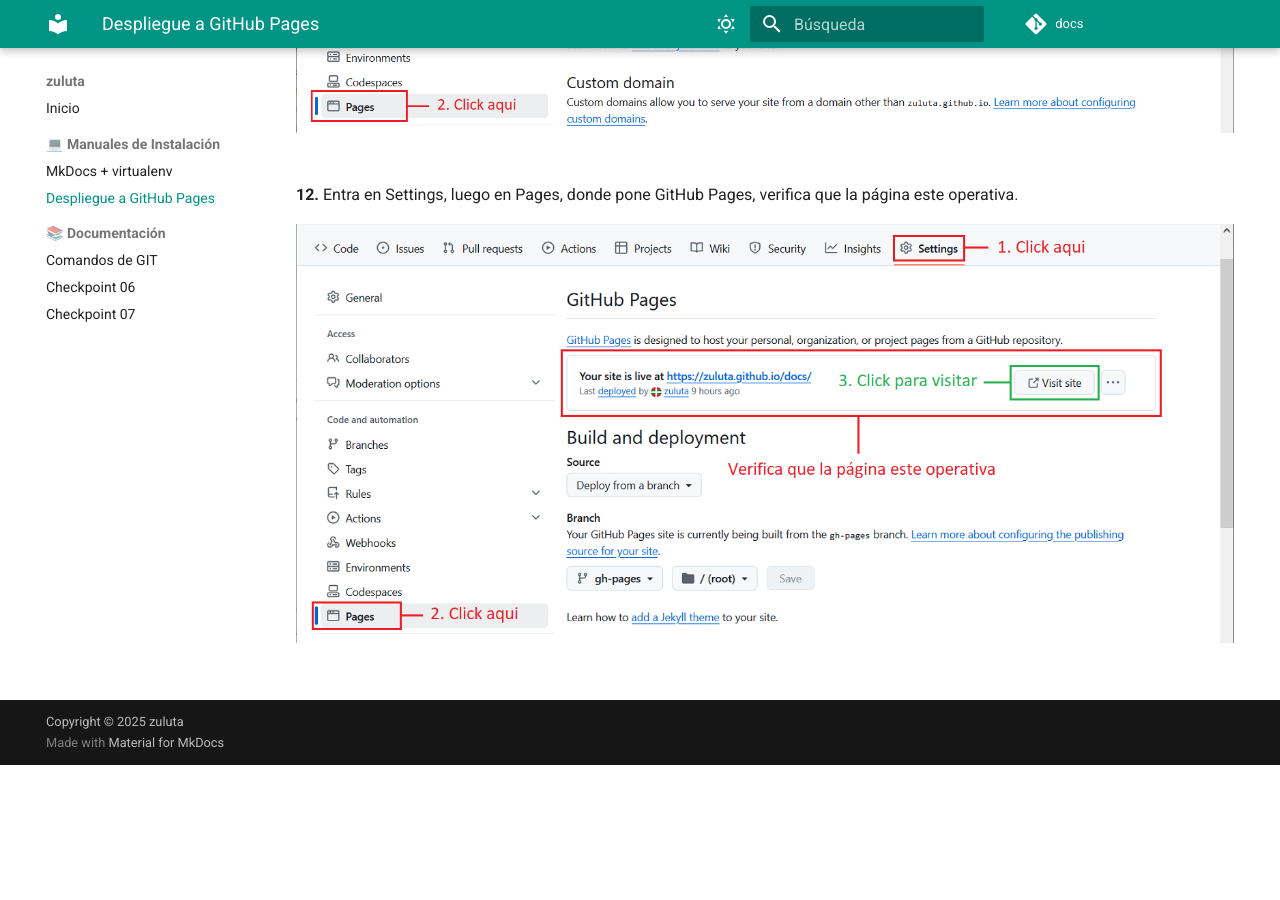
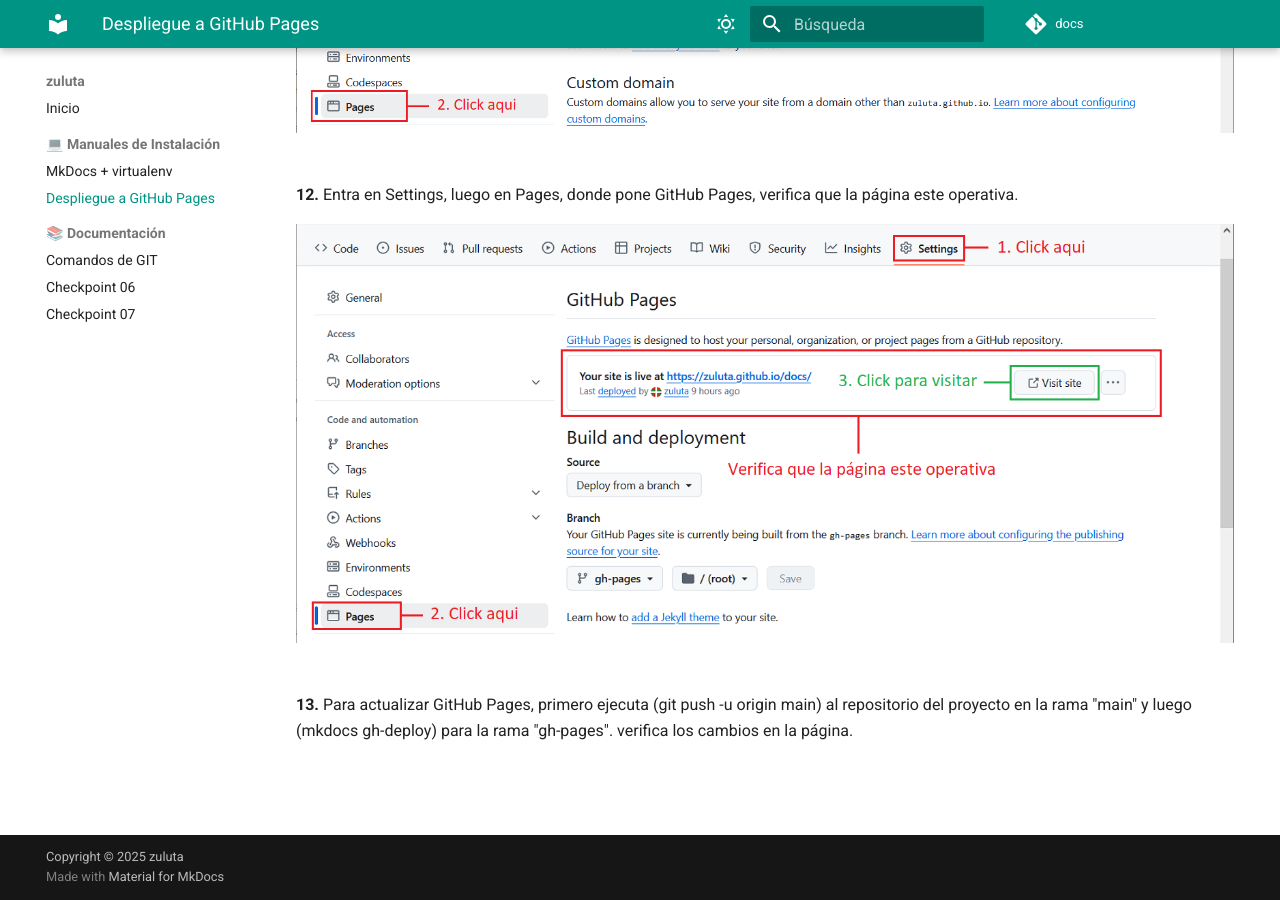
Before and after one commit to zuluta/docs, an MkDocs documentation site: the page built from docs/gh_deploy.md, in a window 1280 px wide and 900 px high, scrolled down 4988 px. Built offline with MkDocs 1.6.1 and Material for MkDocs 9.7.7, drawn with Linux system fonts in a browser that asks for light colours; comment, search, counter and statistics services are not loaded; before the commit the page ends 5753 px from its top, so only the background shows below that.

Commit message:
update file

```diff
--- a/docs/gh_deploy.md
+++ b/docs/gh_deploy.md
@@ -94,3 +94,7 @@ hide:
 ![Git Hub Image](images/gh_deploy/08.visitar_pagina.png)
 <br>
 <br>
+
+<p><strong>13.</strong> Para actualizar GitHub Pages, primero ejecuta (git push -u origin main) al repositorio del proyecto en la rama "main" y luego (mkdocs gh-deploy) para la rama "gh-pages". verifica los cambios en la página.</p>
+<br>
+<br>
```
Also changed, not shown: site/comandos_git/index.html, site/gh_deploy/index.html, site/search/search_index.json.
